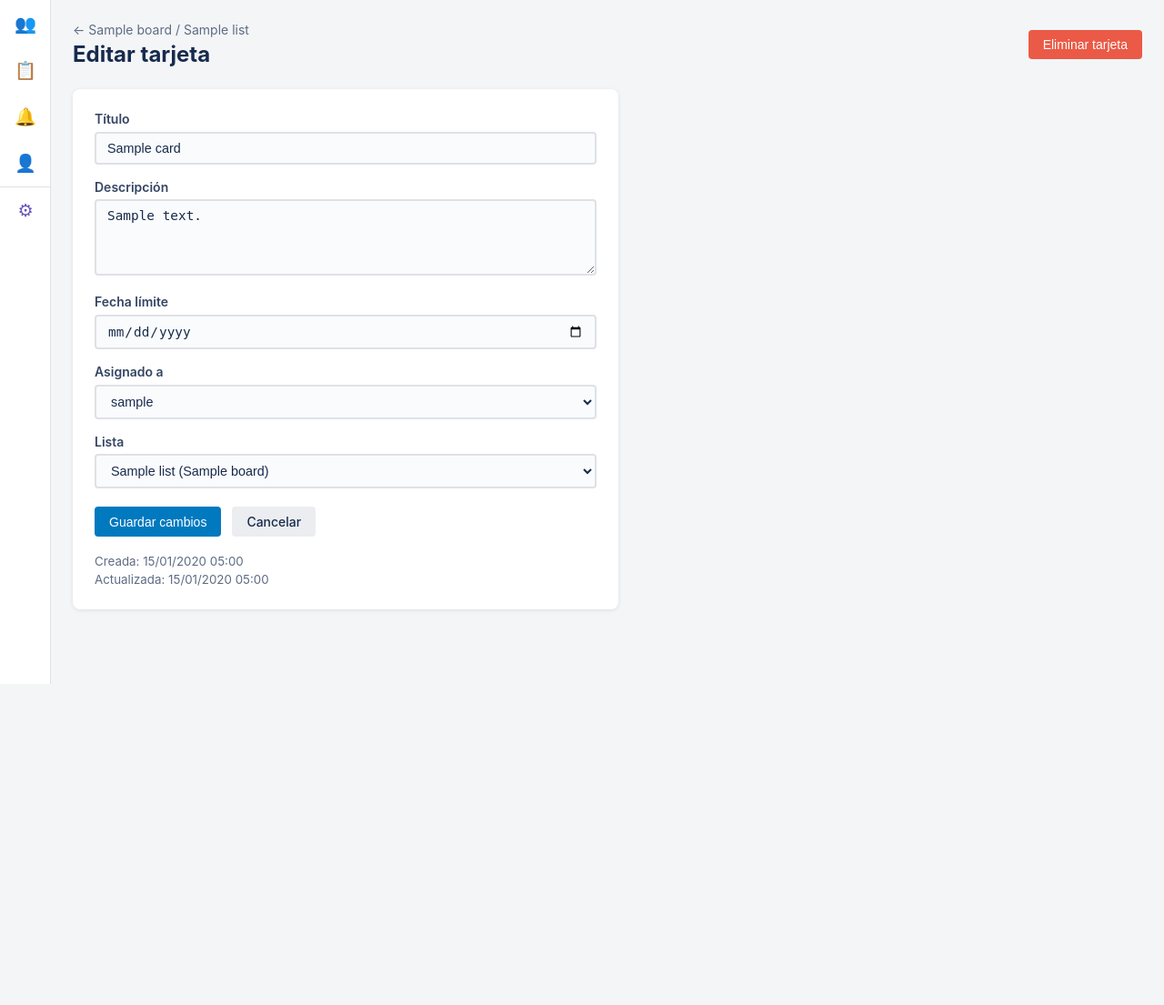
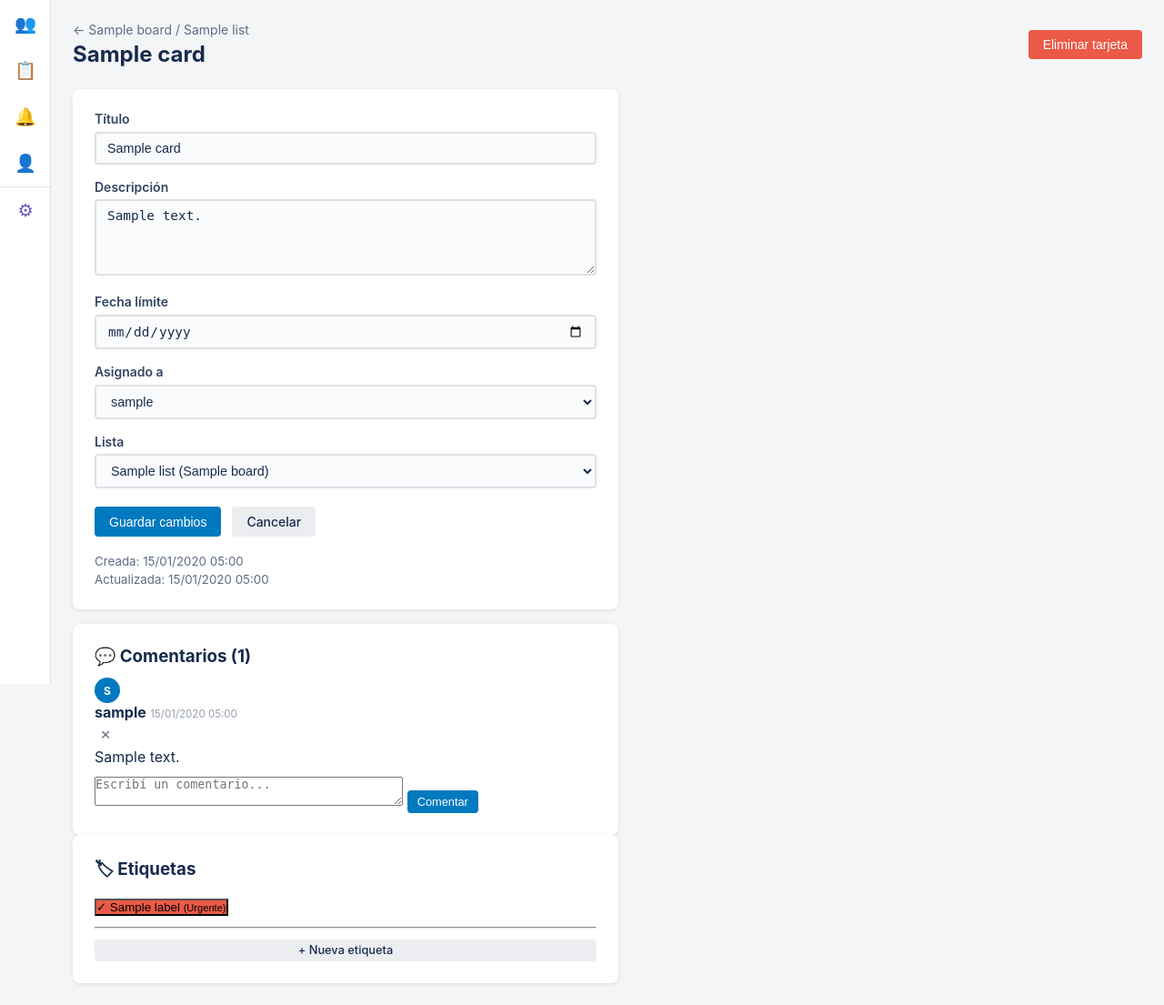
Before and after one commit to rodricard/Trabajo-Practico, a Django app: page /boards/cards/1/ in a window 1280 px wide. Shown: the part 48-1153 px from the top of the page at 91% size. Before the commit the page ends 800 px from the top, so only its background shows below. Run offline with Django 5.2, Linux system fonts and the light colour scheme; a user stored in the database is signed in; tables that the repository leaves empty hold one stand-in row (values such as "Sample post"); data that the repository does not hold is empty.

Commit message:
Actualizar templates con comentarios, etiquetas y filtros

```diff
--- a/templates/boards/card_detail.html
+++ b/templates/boards/card_detail.html
@@ -7,7 +7,7 @@
         <a href="{% url 'board_detail' board.pk %}" class="breadcrumb">
             &#8592; {{ board.title }} / {{ card.list.title }}
         </a>
-        <h1>Editar tarjeta</h1>
+        <h1>{{ card.title }}</h1>
     </div>
     <form method="post" action="{% url 'card_delete' card.pk %}"
           onsubmit="return confirm('¿Eliminar esta tarjeta?')">
@@ -16,6 +16,12 @@
     </form>
 </div>
 
+<div class="card-detail-layout">
+
+    <!-- Columna principal -->
+    <div class="card-detail-main">
+
+        <!-- Formulario de edición -->
         <div class="form-container">
             <form method="post">
                 {% csrf_token %}
@@ -35,10 +41,72 @@
                     <a href="{% url 'board_detail' board.pk %}" class="btn btn-ghost">Cancelar</a>
                 </div>
             </form>
-
             <div class="card-info">
                 <p><small>Creada: {{ card.created_at|date:"d/m/Y H:i" }}</small></p>
                 <p><small>Actualizada: {{ card.updated_at|date:"d/m/Y H:i" }}</small></p>
             </div>
         </div>
+
+        <!-- Comentarios -->
+        <div class="form-container" style="margin-top:1rem;">
+            <h3 style="margin-bottom:.75rem;">&#128172; Comentarios ({{ comments|length }})</h3>
+
+            {% for comment in comments %}
+            <div class="comment-item">
+                <div class="comment-header">
+                    <span class="member-avatar" style="width:28px;height:28px;font-size:.75rem;">
+                        {{ comment.author.username|first|upper }}
+                    </span>
+                    <strong>{{ comment.author.username }}</strong>
+                    <span class="chat-time">{{ comment.created_at|date:"d/m/Y H:i" }}</span>
+                    {% if comment.author == request.user or is_board_admin %}
+                    <form method="post" action="{% url 'comment_delete' comment.pk %}" style="margin-left:auto;">
+                        {% csrf_token %}
+                        <button type="submit" class="btn-icon" style="opacity:1;" title="Eliminar">&times;</button>
+                    </form>
+                    {% endif %}
+                </div>
+                <p class="comment-text">{{ comment.content }}</p>
+            </div>
+            {% empty %}
+            <p class="list-empty">Sin comentarios aún.</p>
+            {% endfor %}
+
+            <form method="post" action="{% url 'comment_add' card.pk %}" style="margin-top:.75rem;">
+                {% csrf_token %}
+                {{ comment_form.content }}
+                <button type="submit" class="btn btn-primary btn-sm" style="margin-top:.4rem;">Comentar</button>
+            </form>
+        </div>
+
+    </div>
+
+    <!-- Columna lateral: etiquetas -->
+    <div class="card-detail-sidebar">
+        <div class="form-container">
+            <h3 style="margin-bottom:.75rem;">&#127991; Etiquetas</h3>
+
+            {% for label in board_labels %}
+            <form method="post" action="{% url 'label_toggle' card.pk %}">
+                {% csrf_token %}
+                <input type="hidden" name="label_id" value="{{ label.pk }}">
+                <button type="submit" class="label-toggle-btn {% if label in card.labels.all %}label-toggle-btn--active{% endif %}"
+                        style="background:{{ label.hex_color }};">
+                    {% if label in card.labels.all %}&#10003;{% endif %}
+                    {{ label.name }}
+                    <small>({{ label.get_color_display }})</small>
+                </button>
+            </form>
+            {% empty %}
+            <p class="list-empty">Sin etiquetas en este tablero.</p>
+            {% endfor %}
+
+            {% if is_board_admin %}
+            <hr style="margin:.75rem 0; border-color:#dfe1e6;">
+            <a href="{% url 'label_create' board.pk %}" class="btn btn-ghost btn-sm btn-full">+ Nueva etiqueta</a>
+            {% endif %}
+        </div>
+    </div>
+
+</div>
 {% endblock %}
```
Also changed, not shown: templates/boards/board_detail.html (+51 -3 lines), templates/groups/group_admin_panel.html (added, +86 -0 lines). Lines whose indentation alone changed are shown as unchanged.
